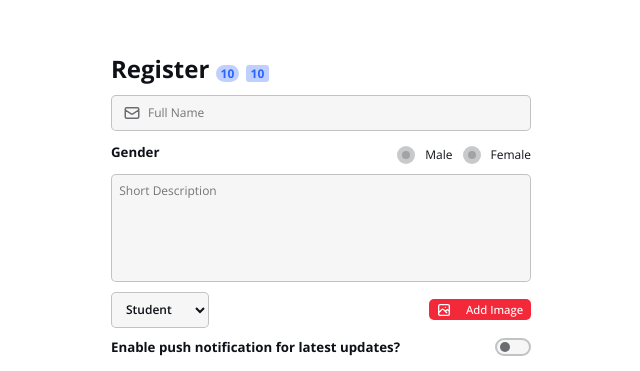
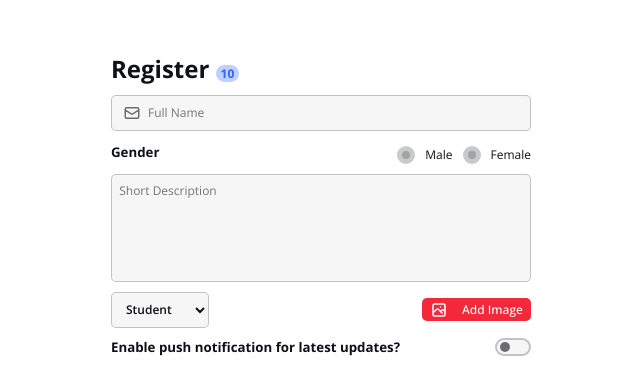
Before and after one commit to orted-org/simara, a React (Create React App) app: page / in a window 1280 px wide. Shown: the part 134-505 px from the top of the page, without its empty margins (319-959 px from the left). Built offline with nearby package versions, Linux system fonts and the light colour scheme.

Commit message:
Merged both badge and pill into single component

```diff
--- a/src/Components/Badge.tsx
+++ b/src/Components/Badge.tsx
@@ -8,7 +8,7 @@ const SBadge = styled.div`
   width: fit-content;
   height: fit-content;
   font-size: ${(p) => p.theme.fontSize + "px"};
-  border-radius: ${(p) => p.theme.fontSize / 4 + "px"};
+  border-radius: ${(p) => p.theme.borderRadius + "px"};
   background: ${(p) => p.theme.backgroundColor};
   color: ${(p) => p.theme.internalColor};
   display: inline-flex;
@@ -23,13 +23,16 @@ interface BadgeProps {
   cSize?: ComponentSize;
   style?: React.CSSProperties;
   children?: React.ReactNode;
+  isPill?: boolean;
 }
 
 function getBadgeTheme(p: BadgeProps, baseTheme: ISimaraThemeData) {
-  const filterFactor = baseTheme.Colors.background === "#ffffff" ? "100%" : "200%";
+  const filterFactor =
+    baseTheme.Colors.background === "#ffffff" ? "100%" : "200%";
   const filter = "brightness(" + filterFactor + ")";
   let fontSize = baseTheme.MediumHeight / 3;
   let theme = baseTheme.Colors.primary;
+  let borderRadius = fontSize / 4;
   switch (p.cSize) {
     case "small":
       fontSize = baseTheme.SmallHeight / 3;
@@ -52,9 +55,13 @@ function getBadgeTheme(p: BadgeProps, baseTheme: ISimaraThemeData) {
       theme = baseTheme.Colors.grey;
       break;
   }
+  if (p.isPill) {
+    borderRadius = fontSize;
+  }
   return {
     filter,
     fontSize,
+    borderRadius,
     backgroundColor: theme.dil90,
     internalColor: theme.dil0,
   };
--- a/src/Components/Pill.tsx
+++ /dev/null
@@ -1,84 +0,0 @@
-import React, { useMemo } from "react";
-import styled from "styled-components";
-import { useSimara } from "../Global/Context";
-import { ISimaraThemeData } from "../Global/Interface";
-import { ComponentSize } from "../Global/Type";
-const SBadge = styled.div`
-  box-sizing: border-box;
-  width: fit-content;
-  height: fit-content;
-  font-size: ${(p) => p.theme.fontSize + "px"};
-  border-radius: ${(p) => p.theme.fontSize + "px"};
-  background: ${(p) => p.theme.backgroundColor};
-  color: ${(p) => p.theme.internalColor};
-  display: inline-flex;
-  justify-content: center;
-  align-items: center;
-  overflow: hidden;
-  padding: 0 5px;
-  font-weight: 700;
-`;
-interface BadgeProps {
-  intent?: "info" | "danger" | "success" | "warning" | "grey";
-  cSize?: ComponentSize;
-  style?: React.CSSProperties;
-  children?: React.ReactNode;
-}
-
-function getBadgeTheme(p: BadgeProps, baseTheme: ISimaraThemeData) {
-  const filterFactor =
-    baseTheme.Colors.background === "#ffffff" ? "100%" : "200%";
-  const filter = "brightness(" + filterFactor + ")";
-  let fontSize = baseTheme.MediumHeight / 3;
-  let theme = baseTheme.Colors.primary;
-
-  switch (p.cSize) {
-    case "small":
-      fontSize = baseTheme.SmallHeight / 3;
-      break;
-    case "large":
-      fontSize = baseTheme.LargeHeight / 3;
-      break;
-  }
-  switch (p.intent) {
-    case "danger":
-      theme = baseTheme.Colors.danger;
-      break;
-    case "success":
-      theme = baseTheme.Colors.success;
-      break;
-    case "warning":
-      theme = baseTheme.Colors.warning;
-      break;
-    case "grey":
-      theme = baseTheme.Colors.grey;
-      break;
-  }
-  return {
-    filter,
-    fontSize,
-    backgroundColor: theme.dil90,
-    internalColor: theme.dil0,
-  };
-}
-function Pill(props: BadgeProps) {
-  const simaraTheme = useSimara();
-  let badgeTheme = useMemo(
-    () => getBadgeTheme(props, simaraTheme),
-    [props, simaraTheme]
-  );
-
-  return (
-    <SBadge theme={badgeTheme} style={props.style}>
-      <p
-        style={{
-          filter: badgeTheme.filter,
-        }}
-      >
-        {props.children}
-      </p>
-    </SBadge>
-  );
-}
-
-export default Pill;
--- a/src/Demo.tsx
+++ b/src/Demo.tsx
@@ -4,7 +4,6 @@ import Button from "./Components/Button";
 import Checkbox from "./Components/Checkbox";
 import { IconChevronRight, IconMail, IconPhotograph } from "./Components/Icons";
 import Modal from "./Components/Modal";
-import Pill from "./Components/Pill";
 import RadioGroup from "./Components/RadioGroup";
 import Select from "./Components/Select";
 import Switch from "./Components/Switch";
@@ -58,7 +57,7 @@ function Demo() {
           }}
         >
           <h2>
-            Register <Pill>10</Pill> <Badge>10</Badge>{" "}
+            Register <Badge isPill>10</Badge>{" "}
           </h2>
 
           <TextField
@@ -111,7 +110,7 @@ function Demo() {
               style={{
                 marginLeft: "10px",
               }}
-              cSize="small"
+              cSize="medium"
               isShrunken
               appearance="primary"
               intent="danger"
```
